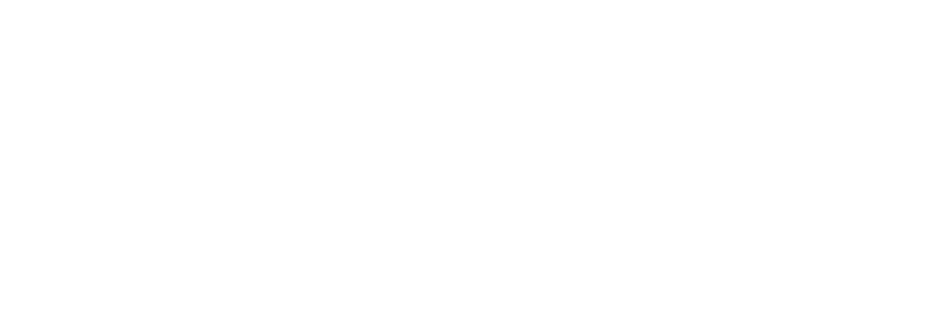
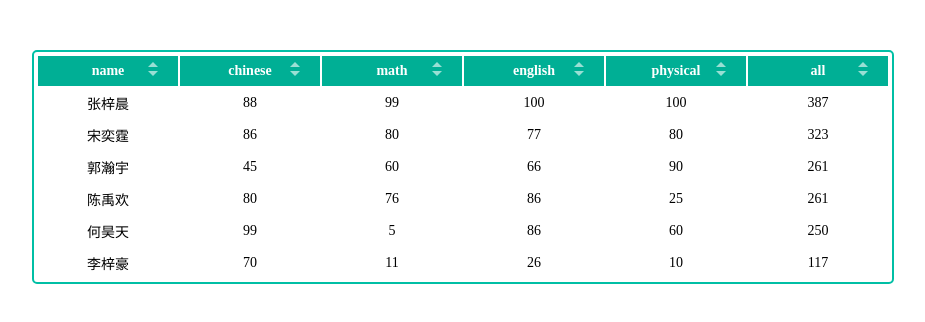
Before and after one commit to allonloveapple/hansneil.github.io, a plain HTML site: page baidu_ife/3-38/index.html in a window 1280 px wide. Shown: the whole page, without its empty margins (177-1102 px from the left). Drawn offline with Linux system fonts and the light colour scheme.

Commit message:
task 3-38

```diff
--- a/baidu_ife/3-37/modal.css
+++ b/baidu_ife/3-37/modal.css
@@ -14,7 +14,7 @@ html, body {
     top: 0;
     width: 100%;
     height: 100%;
-    background-color: rgba(229, 229, 229, .6);
+    background-color: rgba(229, 229, 229, .8);
 }
 
 .modal.hidden {
@@ -27,7 +27,7 @@ html, body {
     left: 50%;
     width: 600px;
     height: 300px;
-    background-color: rgba(255, 255, 255, .5);
+    background-color: rgba(255, 255, 255, 1);
     border-radius: 10px;
     box-shadow: 0px 0px 5px #aaa;
     -webkit-transform: translate(-50%, -50%);
--- a/baidu_ife/3-38/index.html
+++ b/baidu_ife/3-38/index.html
@@ -2,9 +2,10 @@
 <html lang="en">
 <head>
     <meta charset="UTF-8">
-    <title>Title</title>
+    <title>Sort</title>
+    <link rel="stylesheet" href="sort.css" />
 </head>
 <body>
-
+<script src="sort.js"></script>
 </body>
 </html>
--- a/baidu_ife/3-38/sort.css
+++ b/baidu_ife/3-38/sort.css
@@ -0,0 +1,50 @@
+* {
+    padding: 0;
+    margin: 0;
+    box-sizing: border-box;
+}
+body {
+    font-family: "Microsoft YaHei";
+    font-size: 14px;
+}
+table {
+    margin: 50px auto;
+    text-align: center;
+    background-color: #fff;
+    border: 2px solid #00bfa5;
+    border-radius: 5px;
+    padding: 2px;
+}
+thead th {
+    position: relative;
+    width: 140px;
+    line-height: 30px;
+    background-color: #00af95;
+    color: #fff;
+}
+thead th b{
+    height: 0;
+    width: 0;
+    border: 5px solid transparent;
+    position: absolute;
+    right: 20px;
+    cursor: pointer;
+}
+thead th b.down {
+    border-top-color: rgba(255,255,255,.6);
+    top: 15px;
+}
+thead th b.down:hover {
+    border-top-color: rgb(255, 255, 255);
+}
+thead th b.up {
+    border-bottom-color: rgba(255,255,255,.6);
+    top: 1px;
+}
+thead th b.up:hover {
+    border-bottom-color: rgb(255, 255, 255);
+}
+td {
+    padding: 5px;
+    background-color: rgba(255, 255, 255, .8);
+}
--- a/baidu_ife/3-38/sort.js
+++ b/baidu_ife/3-38/sort.js
@@ -1,3 +1,107 @@
 /**
  * Created by hansneil on 14/4/16.
  */
+(function(window, undefined){
+    var data = {
+        head: ['name', 'chinese', 'math', 'english', 'physical', 'all'],
+        body:[
+            {name:'张梓晨', chinese: 88, math: 99, english: 100, physical: 100, all: 387},
+            {name:'郭瀚宇', chinese: 45, math: 60, english: 66, physical: 90, all: 261},
+            {name:'何昊天', chinese: 99, math: 5, english: 86, physical: 60, all: 250},
+            {name:'宋奕霆', chinese: 86, math: 80, english: 77, physical: 80, all: 323},
+            {name:'李梓豪', chinese: 70, math: 11, english: 26, physical: 10, all: 117},
+            {name:'陈禹欢', chinese: 80, math: 76, english: 86, physical: 25, all: 261}
+        ]
+    };
+
+    var _ = {
+        getId: function(id){
+            return document.getElementById(id);
+        },
+        getClass: function(className, node) {
+            var node = node || document;
+            return node.getElementsByClassName(className);
+        },
+        getTag: function(tagName, node) {
+            var node = node || document;
+            return node.getElementsByTagName(tagName);
+        },
+        attr: function(ele, type){
+            return ele.getAttribute('data-' + type);
+        },
+        createEle: function(tagname) {
+            return tagname && document.createElement(tagname);
+        },
+        up: function(type) {
+            return function(item1, item2) {
+                return item1[type] - item2[type];
+            }
+        },
+        down: function(type) {
+            return function(item1, item2) {
+                return item2[type] - item1[type];
+            }
+        },
+        on: function(ele, attr, type, ev){
+            ele.addEventListener(type, handler, false);
+
+            function handler(event){
+                var ele = event.target;
+
+                if (ele.className != attr) return;
+
+                ev.call(ele);
+            }
+        },
+        renderHead: function(data) {
+            var html = "";
+            data.forEach(function(item){
+                html += "<th data-type='" + item + "'>" + item + "<b class='up'></b><b class='down'></b></th>";
+            });
+            return "<tr>" + html + "</tr>";
+        },
+        renderBody: function(data) {
+            var html = "";
+            data.forEach(function(item){
+                var inner = "";
+                for (var key in item) {
+                    inner += "<td>" + item[key] + "</td>";
+                }
+                html += "<tr>" + inner + "</tr>";
+            });
+            return html;
+        }
+    };
+
+    window.sort = function(options) {
+        if (!options.data) return;
+
+        var data = options.data;
+
+        var table = _.createEle("table"),
+            thead = _.createEle("thead"),
+            tbody = _.createEle("tbody");
+        var initData = data.body.sort(_.down(options.type || "all"));
+        thead.innerHTML = _.renderHead(data.head);
+        tbody.innerHTML = _.renderBody(initData);
+
+        table.appendChild(thead);
+        table.appendChild(tbody);
+
+        _.getTag("body")[0].appendChild(table);
+
+        _.on(table, 'up', 'click', function(){handler.call(this, 'up')});
+        _.on(table, 'down', 'click', function(){handler.call(this, 'down')});
+
+        function handler(dir){
+            var sortType = _.attr(this.parentNode, 'type');
+            var sorted = data.body.sort(_[dir](sortType));
+
+            tbody.innerHTML = _.renderBody(sorted);
+        }
+    };
+    sort({
+        data: data,
+        type: "all"
+    });
+})(window);
```
Also changed, not shown: baidu_ife/3-37/modal.js (+9 -3 lines), index.html (+1 -0 lines).
